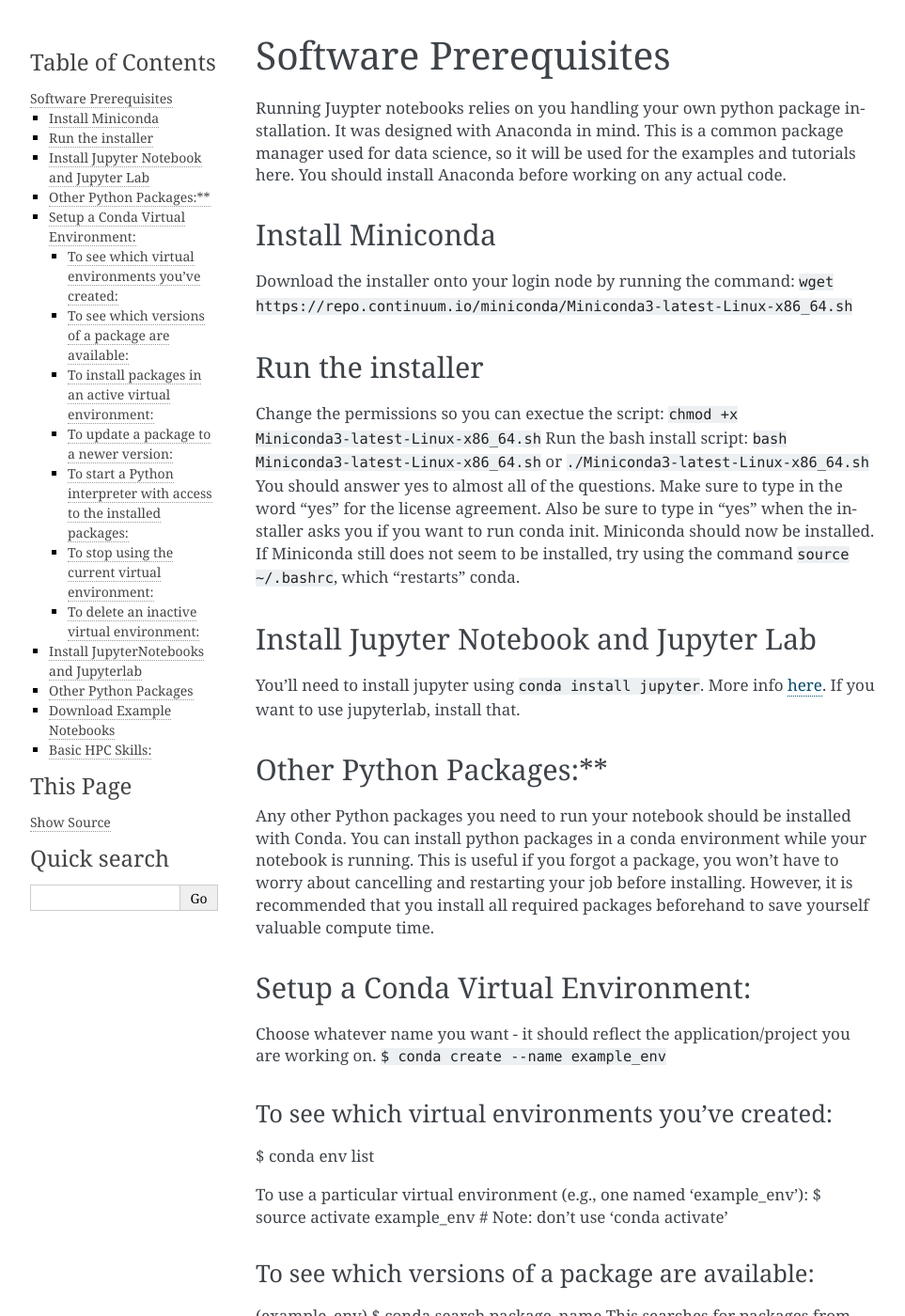
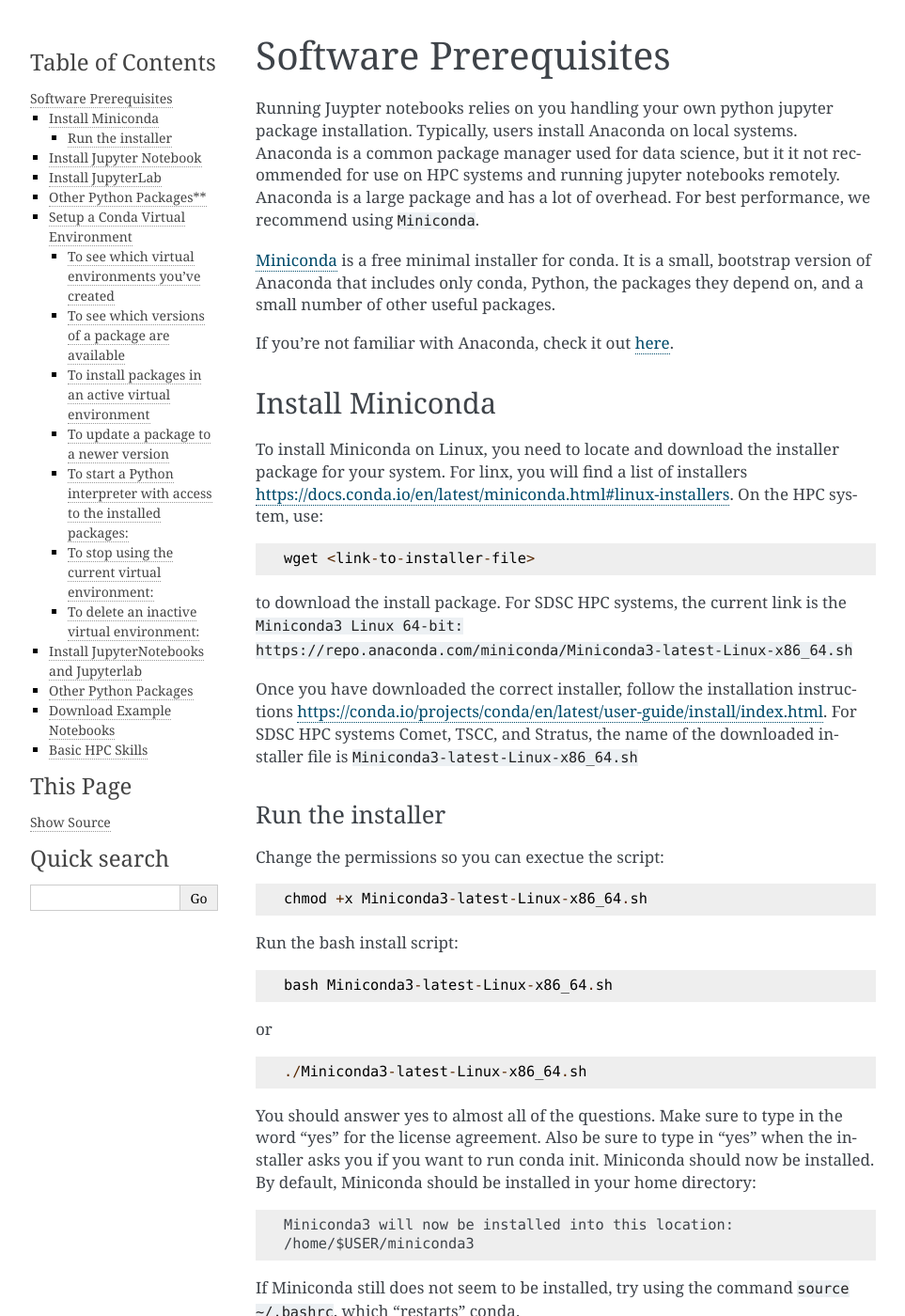
Before and after one commit to sdsc-hpc-training-org/notebooks-101, a Sphinx documentation site: the page built from Docs/source/prerequisites.md, in a window 1280 px wide and 1400 px high. Shown: the whole window at 94% size, without its empty margins (148-1111 px from the left). Built offline with Sphinx 7.4.7, drawn with Linux system fonts in a browser that asks for light colours; some of the changed text lies outside the part shown.

Commit message:
syncing with main brand and adding jupyter lab

````diff
--- a/Docs/source/prerequisites.md
+++ b/Docs/source/prerequisites.md
@@ -1,46 +1,99 @@
 # Software Prerequisites
 
-Running Juypter notebooks relies on you handling your own python package installation. It was designed with Anaconda in mind. This is a common package manager used for data science, so it will be used for the examples and tutorials here. You should install Anaconda before working on any actual code.
+Running Juypter notebooks relies on you handling your own python jupyter package installation. Typically, users install Anaconda on local systems. Anaconda is a common package manager used for data science, but it it not recommended for use on HPC systems and running jupyter notebooks remotely. Anaconda is a large package and has a lot of overhead. For best performance, we recommend using `Miniconda`.
 
-### Install Miniconda
-Download the installer onto your login node by running the command: `wget https://repo.continuum.io/miniconda/Miniconda3-latest-Linux-x86_64.sh`
+[Miniconda](https://docs.conda.io/en/latest/miniconda.html) is a free minimal installer for conda. It is a small, bootstrap version of Anaconda that includes only conda, Python, the packages they depend on, and a small number of other useful packages.
+
+If you’re not familiar with Anaconda, check it out [here](https://www.anaconda.com/products/individual).
+
+## Install Miniconda
+To install Miniconda on Linux, you need to locate and download the installer package for your system. For linx, you will find a list of installers [https://docs.conda.io/en/latest/miniconda.html#linux-installers](https://docs.conda.io/en/latest/miniconda.html#linux-installers). On the HPC system, use:
+```
+wget <link-to-installer-file>
+```
+to download the install package. For SDSC HPC systems, the current link is the `Miniconda3 Linux 64-bit:` `https://repo.anaconda.com/miniconda/Miniconda3-latest-Linux-x86_64.sh`
+
+Once you have downloaded the correct installer, follow the installation instructions [https://conda.io/projects/conda/en/latest/user-guide/install/index.html](https://conda.io/projects/conda/en/latest/user-guide/install/index.html). For SDSC HPC systems Comet, TSCC, and Stratus, the name of the downloaded installer file is `Miniconda3-latest-Linux-x86_64.sh`
 
 ### Run the installer
-Change the permissions so you can exectue the script: `chmod +x Miniconda3-latest-Linux-x86_64.sh`
-Run the bash install script: `bash Miniconda3-latest-Linux-x86_64.sh` or `./Miniconda3-latest-Linux-x86_64.sh`
+Change the permissions so you can exectue the script:
+```
+chmod +x Miniconda3-latest-Linux-x86_64.sh
+```
+Run the bash install script:
+```
+bash Miniconda3-latest-Linux-x86_64.sh
+```
+or
+```
+./Miniconda3-latest-Linux-x86_64.sh
+```
 You should answer yes to almost all of the questions. Make sure to type in the word "yes" for the license agreement.
 Also be sure to type in "yes" when the installer asks you if you want to run conda init.
-Miniconda should now be installed. If Miniconda still does not seem to be installed, try using the command `source ~/.bashrc`, which "restarts" conda.
+Miniconda should now be installed. By default, Miniconda should be installed in your home directory:
+```
+Miniconda3 will now be installed into this location:
+/home/$USER/miniconda3
+```
+If Miniconda still does not seem to be installed, try using the command `source ~/.bashrc`, which "restarts" conda.
 
-## Install Jupyter Notebook and Jupyter Lab
-You'll need to install jupyter using `conda install jupyter`. More info [here](https://anaconda.org/anaconda/jupyter).
-If you want to use jupyterlab, install that.
+To verify the installation, run the command:
+```
+(base) [mthomas@comet-ln2:~] which conda
+~/miniconda3/bin/conda
+```
 
-## Other Python Packages:**
+## Install Jupyter Notebook
+To run jupyter notebooks,  you need to install the `jupyter` package using the command
+```
+conda install jupyter
+```
+To verify the installation, run the command:
+```
+(base) [mthomas@comet-ln2:~] which jupyter
+~/miniconda3/bin/jupyter
+```
+More installation information can be found here: [https://anaconda.org/anaconda/jupyter](https://anaconda.org/anaconda/jupyter).
+
+## Install JupyterLab
+JupyterLab is designed as an extensible environment and can be installed with conda, pip, docker, etc. For full details, see:  [https://jupyterlab.readthedocs.io/en/stable/getting_started/installation.html](https://jupyterlab.readthedocs.io/en/stable/getting_started/installation.html)
+
+To use `conda` to install jupyerlab, run the terminal command:
+```
+conda install -c conda-forge jupyterlab
+```
+To verify the installation, run the command:
+```
+(base) [mthomas@comet-ln2:~] which jupyter-labextension
+~/miniconda3/bin/jupyter-labextension
+```
+
+
+## Other Python Packages**
 Any other Python packages you need to run your notebook should be installed with Conda. You can install python packages in a conda environment while your notebook is running. This is useful if you forgot a package, you won't have to worry about cancelling and restarting your job before installing. However, it is recommended that you install all required packages beforehand to save yourself valuable compute time.
 
 
-## Setup a Conda Virtual Environment:
+## Setup a Conda Virtual Environment
 Choose whatever name you want - it should reflect the application/project you are working on.
 `$ conda create --name example_env`
 
-### To see which virtual environments you’ve created:
+### To see which virtual environments you’ve created
 $ conda env list
 
 To use a particular virtual environment (e.g., one named ‘example_env’):
 $ source activate example_env # Note: don’t use ‘conda activate’
 
-### To see which versions of a package are available:
+### To see which versions of a package are available
 (example_env) $ conda search package_name
 This searches for packages from the default “channel.”  Other channels might have newer versions available.  For instance, we’ve seen more recent versions of the ‘yt’ package in the channel named “conda-forge”.  To install from a different channel, use something like:
 (example_env) $ conda search -c conda-forge yt
 
-### To install packages in an active virtual environment:
+### To install packages in an active virtual environment
 (example_env) $ conda install package_name  # e.g, like ‘yt’
 As with the package search, you can install from a different channel using a ‘-c channel_name’ flag, e.g.:
 (example_env) $ conda install -c conda-forge yt
 
-### To update a package to a newer version:
+### To update a package to a newer version
 (example_env) $ conda update package_name
 Like install and search, this command can take a ‘-c channel-name’ flag if you want to update to newer versions than are in the default channel.
 
@@ -69,7 +122,7 @@
 git clone https://github.com/sdsc-hpc-training-org/notebook-examples.git
 ```
 
-## Basic HPC Skills:
+## Basic HPC Skills
 
 If you are a beginner, or need to brush up on some basic skills needed to run jobs on HPC systems, check out our repo:
 
````
